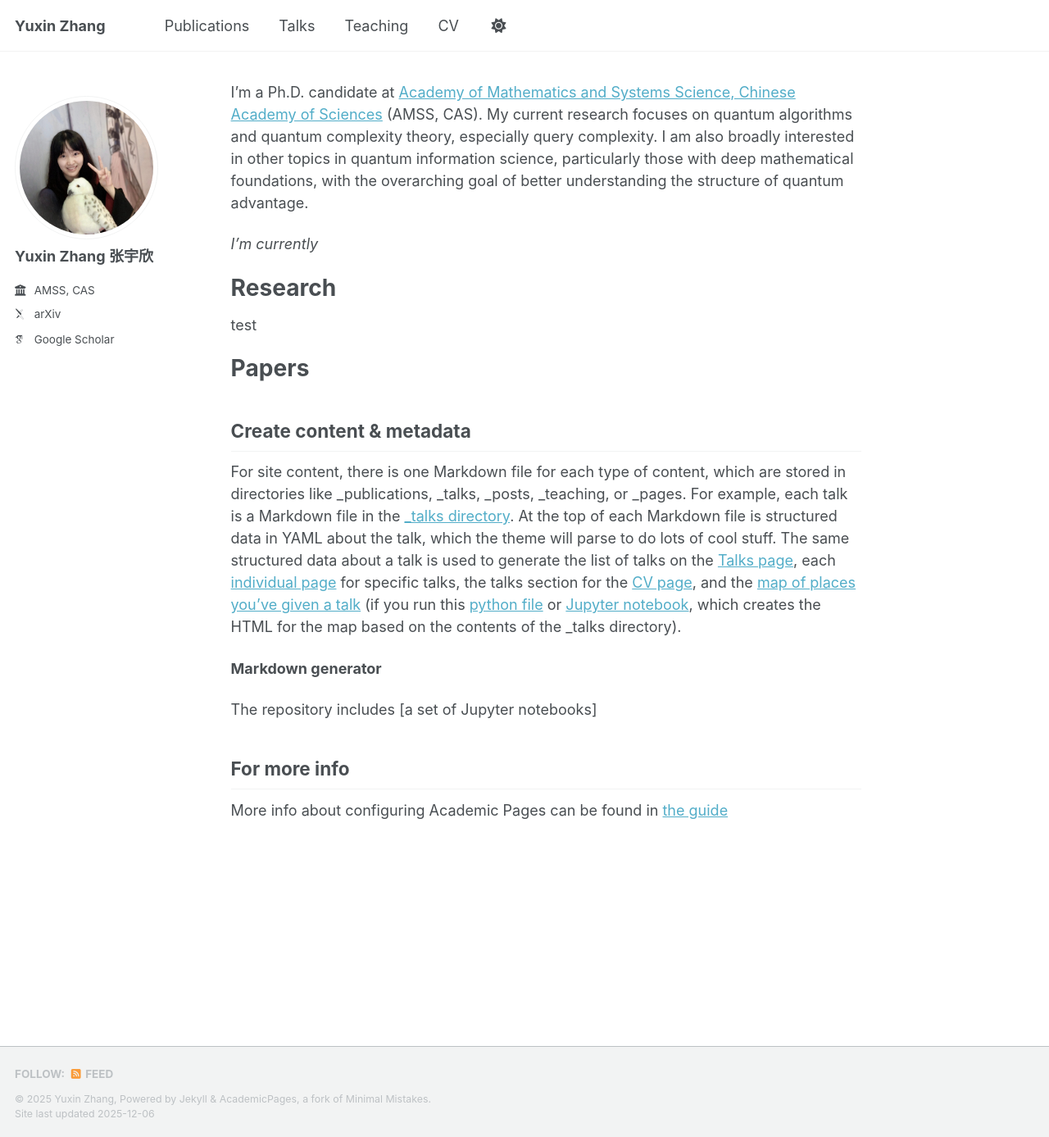
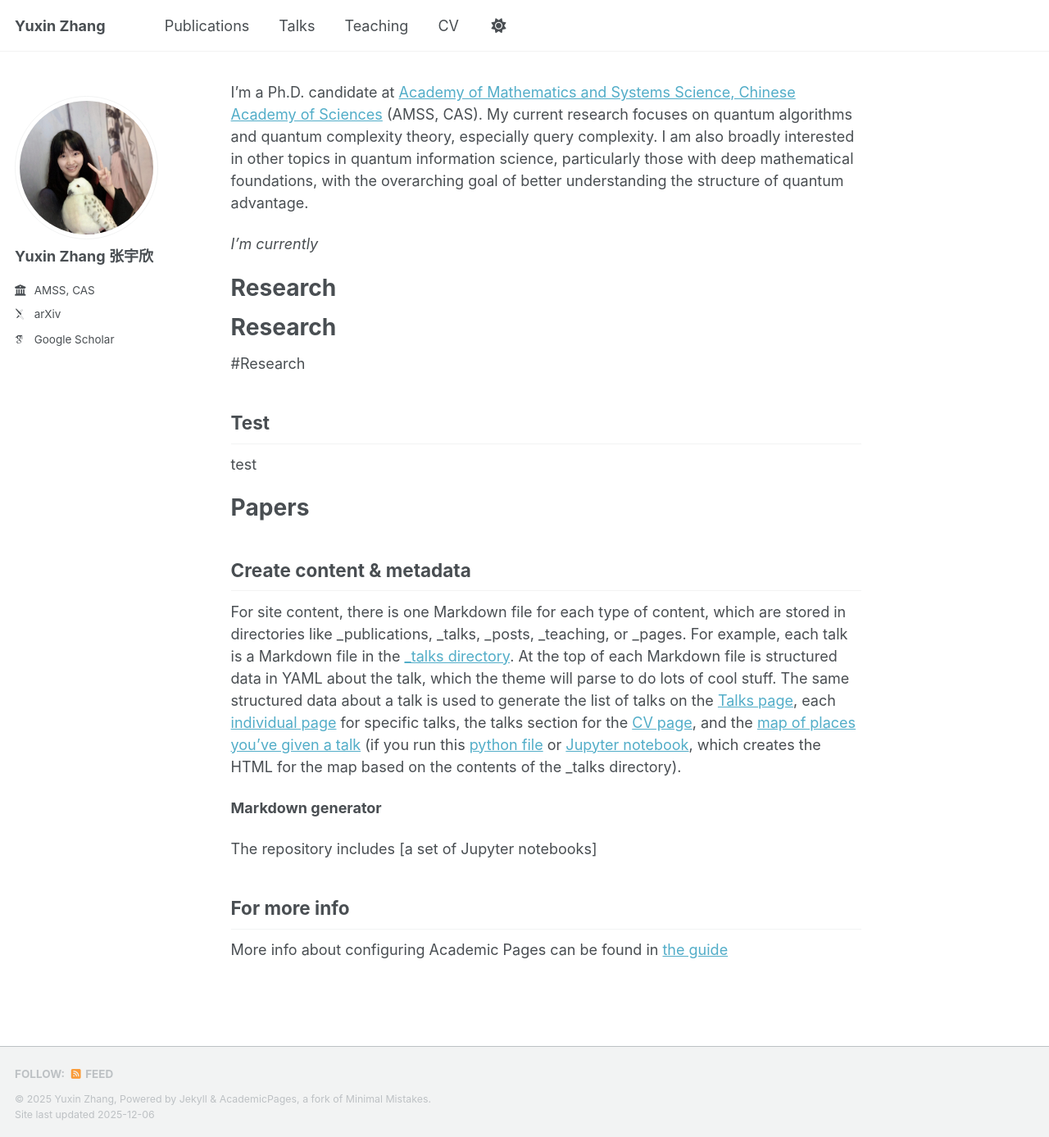
Before and after one commit to yuxinzhangmath/yuxinzhangmath.github.io, a Jekyll site: the page built from _pages/about.md, in a window 1280 px wide and 1387 px high. Shown: the whole window at 82% size. Built offline with Jekyll 4.4.1, drawn with Linux system fonts in a browser that asks for light colours; some web fonts are replaced; a script bundle is joined from its source files by our own code; library files that are not in the unit come from our copies.

Commit message:
Update about.md

```diff
--- a/_pages/about.md
+++ b/_pages/about.md
@@ -14,6 +14,11 @@ My current research focuses on quantum algorithms and quantum complexity theory,
 Research
 ======
 
+# Research
+
+#Research
+
+## Test
 test
 
 
```
